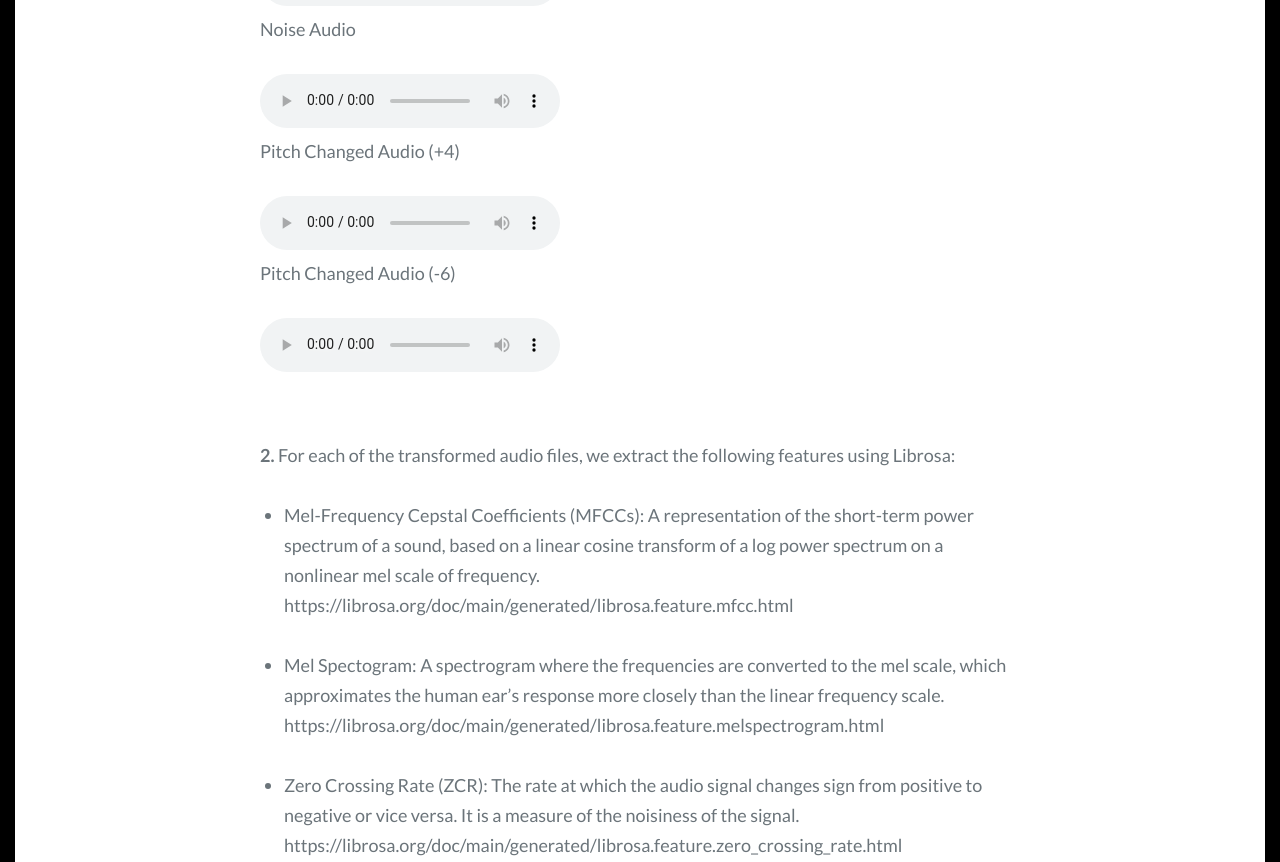
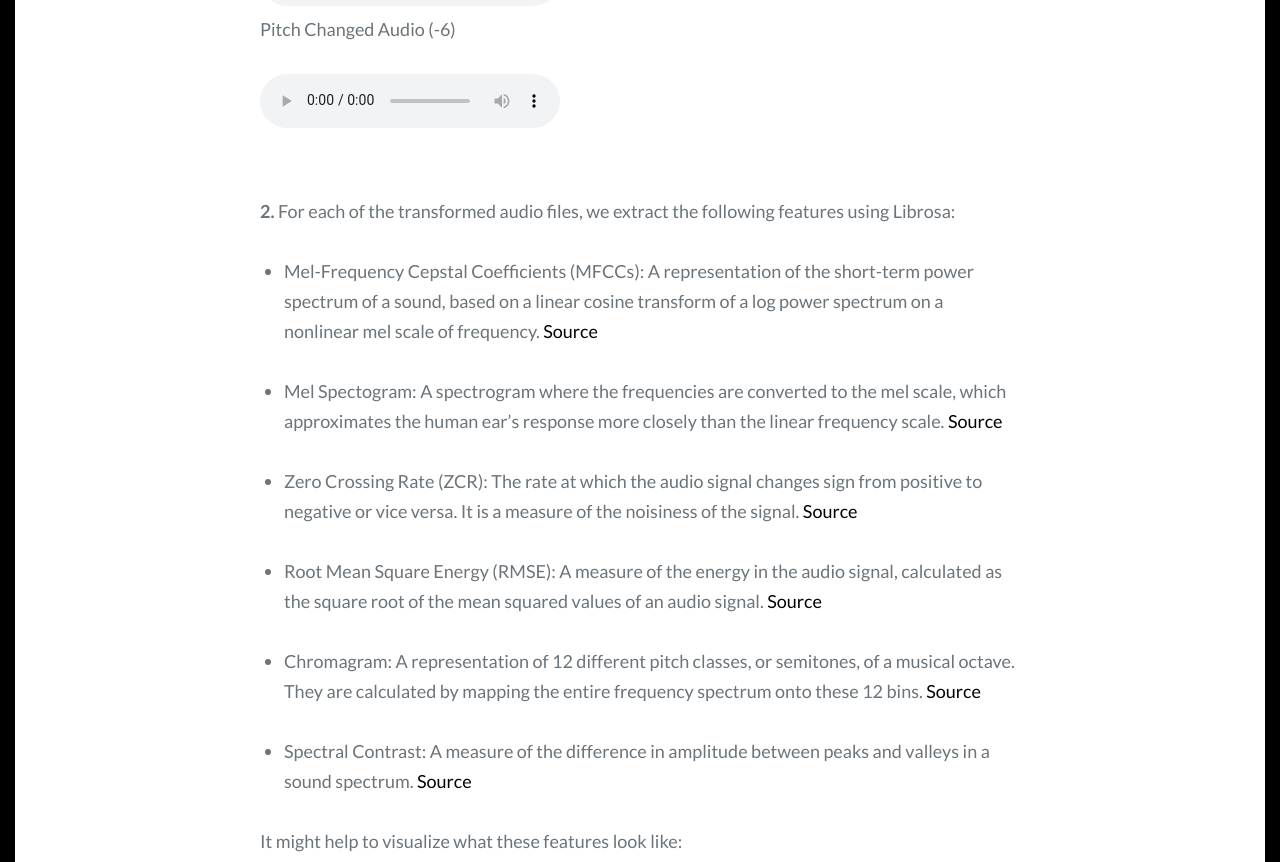
Before and after one commit to Chai-T29/Chai-T29.github.io, a Jekyll site: the page built from _posts/2024-07-21-classifying-emotions-from-videos.md, in a window 1280 px wide and 1400 px high, scrolled down 7678 px, cut to the strip 0-862 px from the top of the window. Built offline with Jekyll 4.4.1, drawn with Linux system fonts in a browser that asks for light colours; some web fonts are replaced; formulas are drawn with MathJax 3; some of the changed text lies outside the part shown.

Commit message:
Update 2024-07-21-classifying-emotions-from-videos.md

```diff
--- a/_posts/2024-07-21-classifying-emotions-from-videos.md
+++ b/_posts/2024-07-21-classifying-emotions-from-videos.md
@@ -459,17 +447,17 @@ Pitch Changed Audio (-6)
 <br>
 
 **2.** For each of the transformed audio files, we extract the following features using Librosa:
-  -  Mel-Frequency Cepstal Coefficients (MFCCs): A representation of the short-term power spectrum of a sound, based on a linear cosine transform of a log power spectrum on a nonlinear mel scale of frequency. https://librosa.org/doc/main/generated/librosa.feature.mfcc.html
+  -  Mel-Frequency Cepstal Coefficients (MFCCs): A representation of the short-term power spectrum of a sound, based on a linear cosine transform of a log power spectrum on a nonlinear mel scale of frequency. [Source](https://librosa.org/doc/main/generated/librosa.feature.mfcc.html)
 
-  - Mel Spectogram: A spectrogram where the frequencies are converted to the mel scale, which approximates the human ear's response more closely than the linear frequency scale. https://librosa.org/doc/main/generated/librosa.feature.melspectrogram.html
+  - Mel Spectogram: A spectrogram where the frequencies are converted to the mel scale, which approximates the human ear's response more closely than the linear frequency scale. [Source](https://librosa.org/doc/main/generated/librosa.feature.melspectrogram.html)
 
-  - Zero Crossing Rate (ZCR): The rate at which the audio signal changes sign from positive to negative or vice versa. It is a measure of the noisiness of the signal. https://librosa.org/doc/main/generated/librosa.feature.zero_crossing_rate.html
+  - Zero Crossing Rate (ZCR): The rate at which the audio signal changes sign from positive to negative or vice versa. It is a measure of the noisiness of the signal. [Source](https://librosa.org/doc/main/generated/librosa.feature.zero_crossing_rate.html)
 
-  - Root Mean Square Energy (RMSE): A measure of the energy in the audio signal, calculated as the square root of the mean squared values of an audio signal. https://librosa.org/doc/main/generated/librosa.feature.rms.html
+  - Root Mean Square Energy (RMSE): A measure of the energy in the audio signal, calculated as the square root of the mean squared values of an audio signal. [Source](https://librosa.org/doc/main/generated/librosa.feature.rms.html)
 
-  - Chromagram: A representation of 12 different pitch classes, or semitones, of a musical octave. They are calculated by mapping the entire frequency spectrum onto these 12 bins. https://librosa.org/doc/main/generated/librosa.feature.chroma_stft.html
+  - Chromagram: A representation of 12 different pitch classes, or semitones, of a musical octave. They are calculated by mapping the entire frequency spectrum onto these 12 bins. [Source](https://librosa.org/doc/main/generated/librosa.feature.chroma_stft.html)
 
-  - Spectral Contrast: A measure of the difference in amplitude between peaks and valleys in a sound spectrum. https://librosa.org/doc/main/generated/librosa.feature.spectral_contrast.html
+  - Spectral Contrast: A measure of the difference in amplitude between peaks and valleys in a sound spectrum. [Source](https://librosa.org/doc/main/generated/librosa.feature.spectral_contrast.html)
 
 It might help to visualize what these features look like:
 
@@ -480,7 +468,7 @@ It might help to visualize what these features look like:
 **3.** Once we collect this data, we combine all the extracted features together and create a B-Spline feature space for this data. B-Splines, or Basis Splines, are piece-wise polynomial approximations of a curve. They are defined recursively as such [5]:
 
 $$
-B_{i, j}(x) = \frac{x - t_i}{t_{i+j} - t_i} B_{i, j-1}(x) + \frac{t_{i+j+1} - x}{t_{i+j+1} - t_{i+1}} B_{i+1, j-1}(x)
+B_{i, j}(x) = \frac{x - t_i}{t_{i+j} - t_i} B_{i, j-1}(x) \\ + \frac{t_{i+j+1} - x}{t_{i+j+1} - t_{i+1}} B_{i+1, j-1}(x)
 $$
 
 for $j \ge 1$ with the initial condition:
```
Also changed, not shown: other parts of _posts/2024-07-21-classifying-emotions-from-videos.md (+1 -13 lines).
